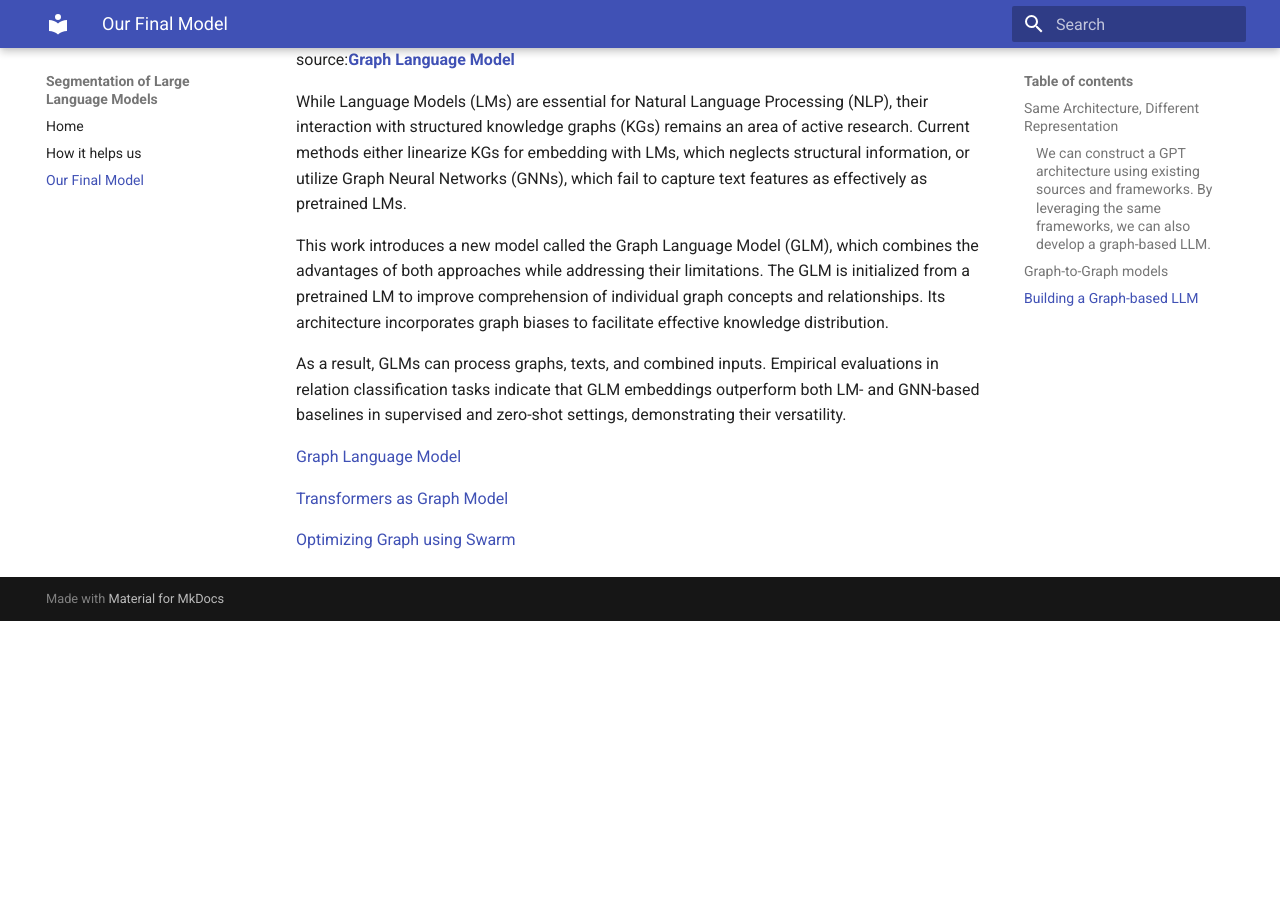
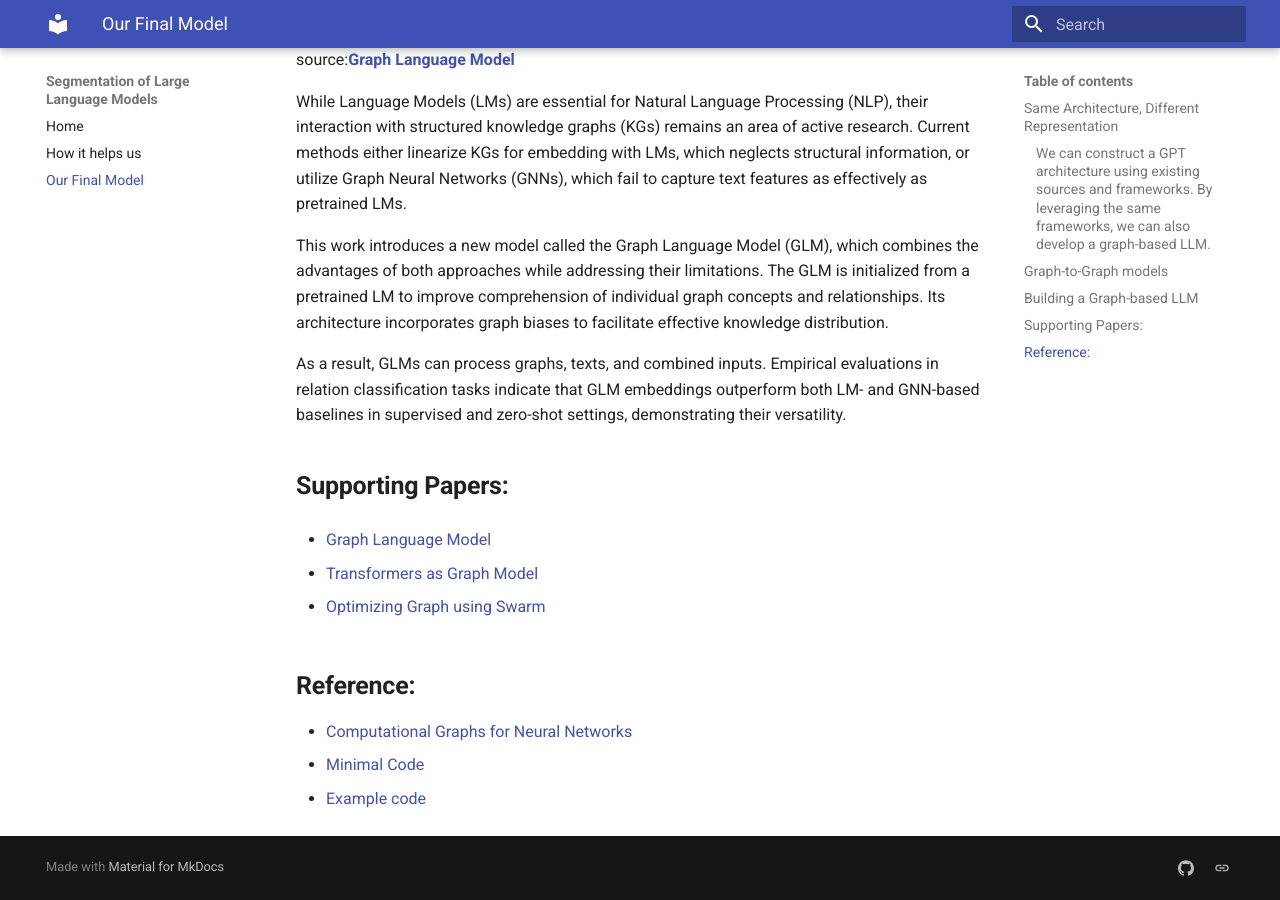
Before and after one commit to Vishnuprasadvbhat/redo_org, an MkDocs documentation site: the page built from docs/graphmodel.md, in a window 1280 px wide and 900 px high, scrolled down 1883 px. Built offline with MkDocs 1.6.1 and Material for MkDocs 9.7.7, drawn with Linux system fonts in a browser that asks for light colours; before the commit the page ends 2504 px from its top, so only the background shows below that.

Commit message:
update: references

```diff
--- a/docs/graphmodel.md
+++ b/docs/graphmodel.md
@@ -36,8 +36,15 @@ This work introduces a new model called the Graph Language Model (GLM), which co
 
 As a result, GLMs can process graphs, texts, and combined inputs. Empirical evaluations in relation classification tasks indicate that GLM embeddings outperform both LM- and GNN-based baselines in supervised and zero-shot settings, demonstrating their versatility.
 
-[Graph Language Model](https://aclanthology.org/2024.acl-long.245.pdf)
+## **Supporting Papers:**
+  - [Graph Language Model](https://aclanthology.org/2024.acl-long.245.pdf)
 
-[Transformers as Graph Model](https://arxiv.org/pdf/2310.17936)
+  - [Transformers as Graph Model](https://arxiv.org/pdf/2310.17936)
 
-[Optimizing Graph using Swarm](https://arxiv.org/pdf/2402.16823)
+  - [Optimizing Graph using Swarm](https://arxiv.org/pdf/2402.16823)
+
+
+## **Reference:**
+  - [Computational Graphs for Neural Networks](https://pharath.github.io/lecture_notes/machine_learning/notes-computational-graphs/)
+  - [Minimal Code](https://github.com/jgsimard/computational_graph)
+  - [Example code](https://github.com/tonegas/PyNet)
--- a/mkdocs.yml
+++ b/mkdocs.yml
@@ -6,9 +6,9 @@ nav:
   - How it helps us: paper.md
   - Our Final Model: graphmodel.md
 
-# extra:
-#   social:
-#     - icon: simple/github
-#       link: https://github.com/Vishnuprasadvbhat/redo_org
-#     - icon: simple/linkedin
-#       link: https://www.linkedin.com/in/vishnuprasadvbhat/
+extra:
+  social:
+    - icon: simple/github
+      link: https://github.com/Vishnuprasadvbhat/redo_org
+    - icon: simple/linkedin
+      link: https://www.linkedin.com/in/vishnuprasadvbhat/
```
Also changed, not shown: docs/paper.md (line endings or trailing spaces).
